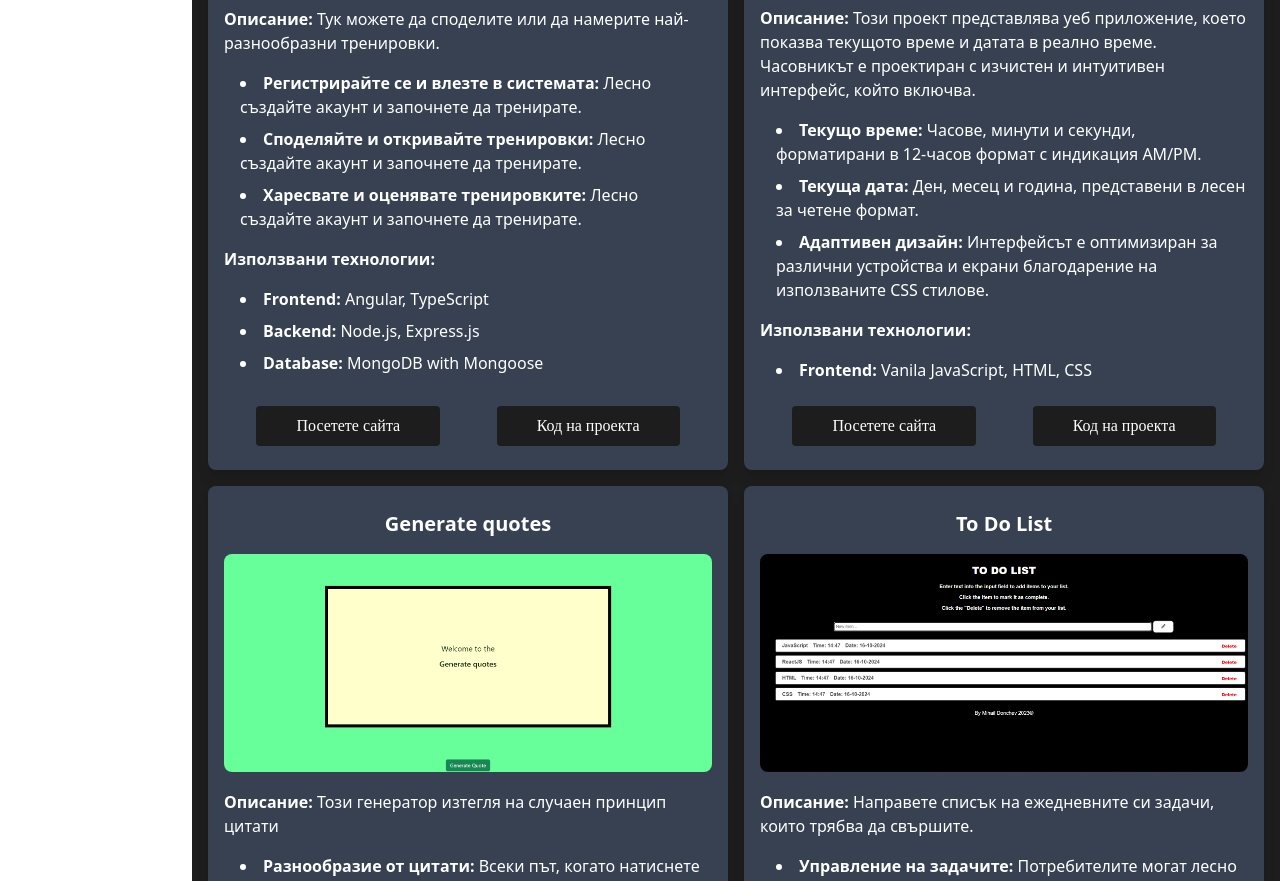
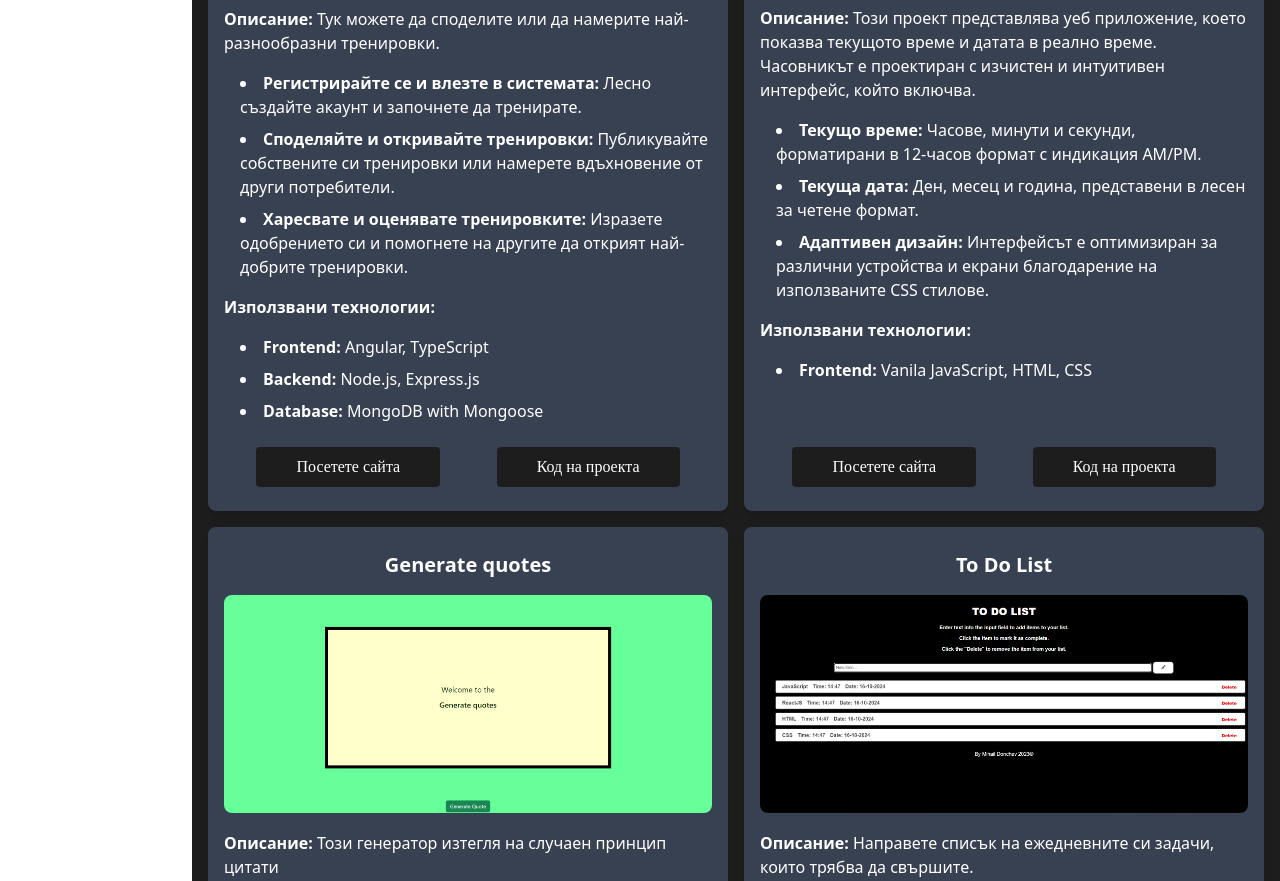
Before and after one commit to MADNMD/MihailDonchev.dev, a React (Vite) app: page /projects in a window 1280 px wide. Shown: the part 2480-3361 px from the top of the page. Built offline with nearby package versions, Linux system fonts and the light colour scheme; a web font is replaced by a local one.

Commit message:
Update Projects.jsx

```diff
--- a/src/components/Projects/Projects.jsx
+++ b/src/components/Projects/Projects.jsx
@@ -303,8 +303,8 @@ export const Projects = () => {
                             `}><span className='font-bold'>{text('projects.crossFit.description')}: </span>{text('projects.crossFit.descriptionContent')}</p>
                         <ul className='list-disc list-inside ml-4 mb-4 text-white'>
                             <li className='mb-2'><span className='font-bold'>{text('projects.crossFit.user')}: </span>{text('projects.crossFit.userContent')}</li>
-                            <li className='mb-2'><span className='font-bold'>{text('projects.crossFit.share')}: </span>{text('projects.crossFit.userContent')}</li>
-                            <li className='mb-2'><span className='font-bold'>{text('projects.crossFit.like')}: </span>{text('projects.crossFit.userContent')}</li>
+                            <li className='mb-2'><span className='font-bold'>{text('projects.crossFit.share')}: </span>{text('projects.crossFit.shareContent')}</li>
+                            <li className='mb-2'><span className='font-bold'>{text('projects.crossFit.like')}: </span>{text('projects.crossFit.likeContent')}</li>
                         </ul>
                         <p className='text-white mt-2 mb-4 font-bold'>{text('projects.usedTechnologies')}: </p>
                         <ul className='list-disc list-inside ml-4 mb-4 text-white'>
```
